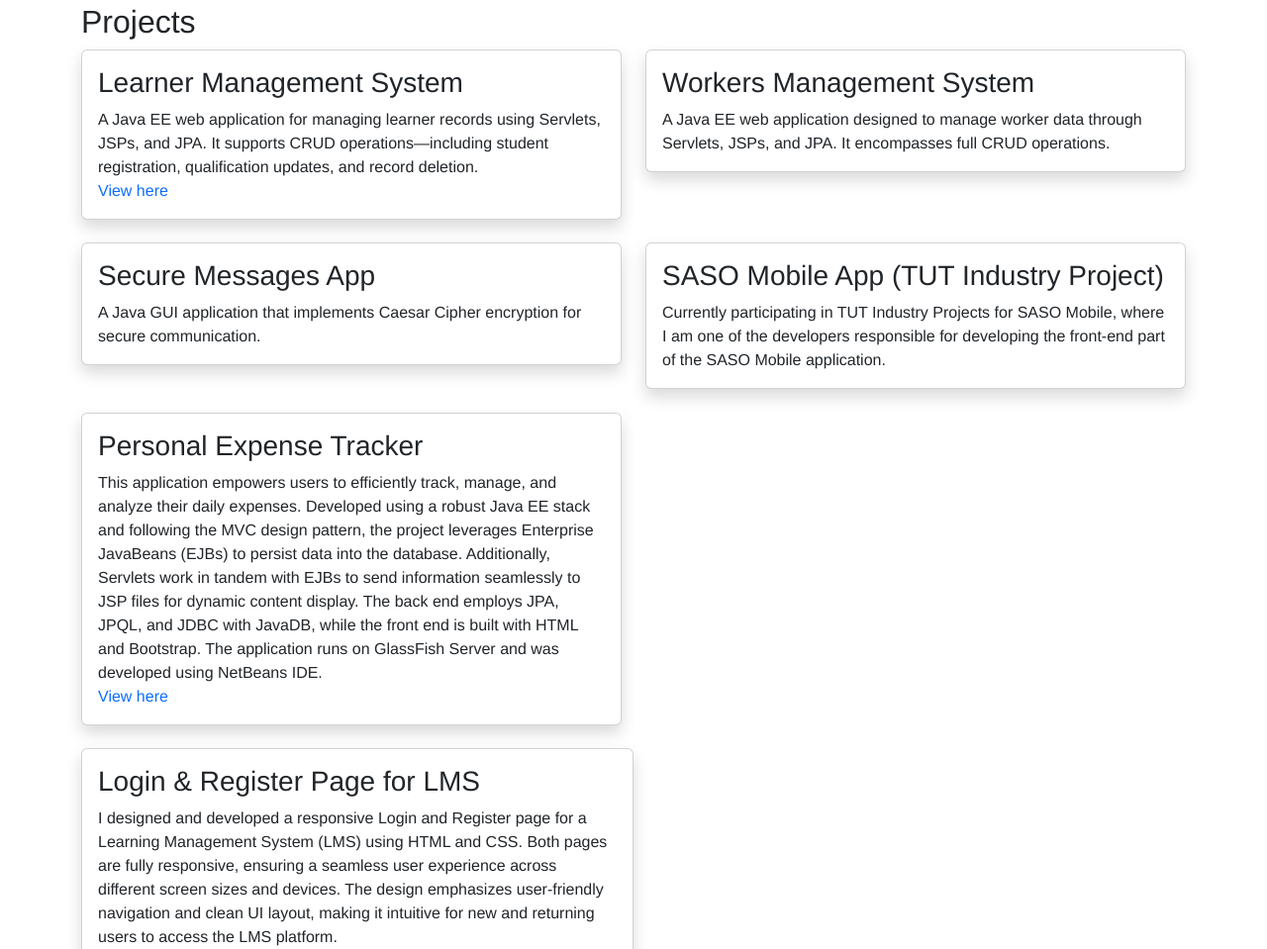
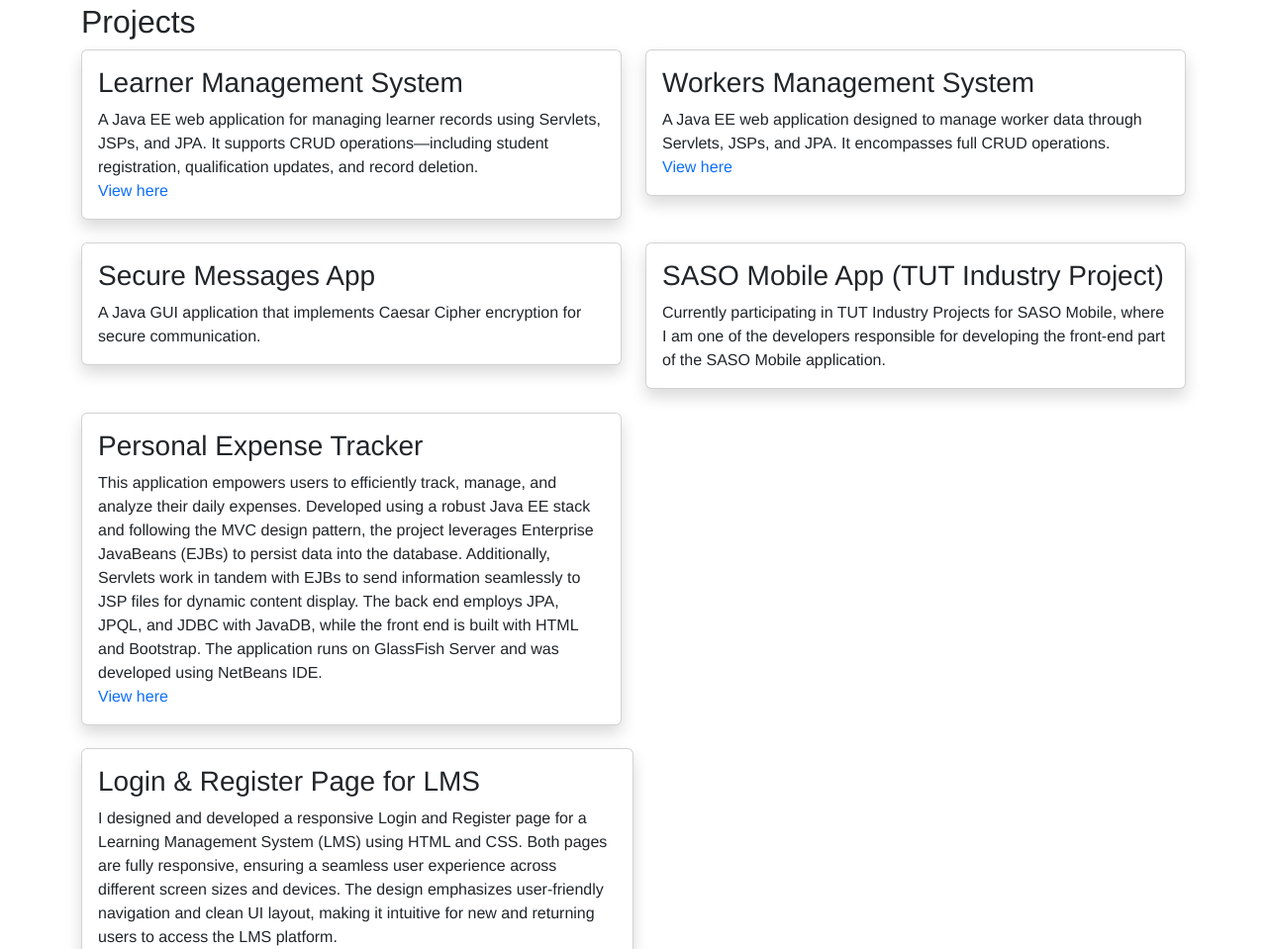
Before and after one commit to MhlengweLibertyLees/portfolio, a plain HTML site: page index.html in a window 1280 px wide. Shown: the part 1136-2095 px from the top of the page at 99% size. Drawn offline with nearby package versions, Linux system fonts and the light colour scheme.

Commit message:
Update index.html

```diff
--- a/index.html
+++ b/index.html
@@ -184,6 +184,8 @@
                             <p class="card-text">
                                 A Java EE web application designed to manage worker data through Servlets, JSPs, and
                                 JPA. It encompasses full CRUD operations.
+                                <br><a href="https://mhlengwelibertylees.github.io/Workers-Management-System-WebAp-demo/"
+                                    target="_blank">View here</a>
                             </p>
                         </div>
                     </div>
```
